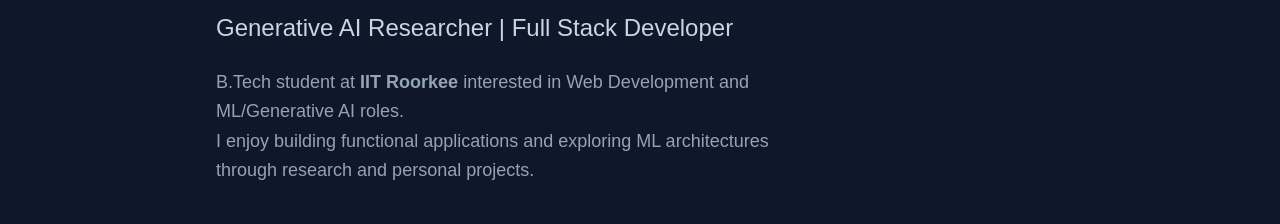
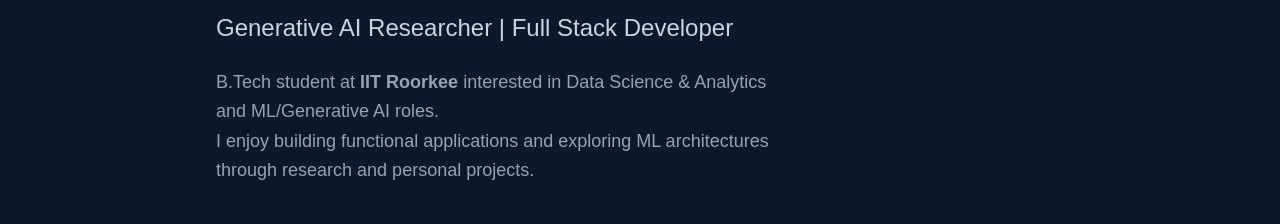
Before and after one commit to aryan0xo76/portfolio-website, a Next.js app: page / in a window 1280 px wide. Shown: the part 272-496 px from the top of the page. Built offline with nearby package versions, Linux system fonts and the light colour scheme.

Commit message:
changed bio

```diff
--- a/app/page.tsx
+++ b/app/page.tsx
@@ -34,10 +34,10 @@ export default function Home() {
               Generative AI Researcher | Full Stack Developer
             </h2>
             <p className="max-w-xl text-lg mb-8 leading-relaxed text-slate-400">
-              B.Tech student at <strong>IIT Roorkee</strong> interested in Web
-              Development and ML/Generative AI roles. <br></br>I enjoy building
-              functional applications and exploring ML architectures through
-              research and personal projects.
+              B.Tech student at <strong>IIT Roorkee</strong> interested in Data
+              Science & Analytics and ML/Generative AI roles. <br></br>I enjoy
+              building functional applications and exploring ML architectures
+              through research and personal projects.
             </p>
 
             <div className="flex gap-4 mb-10 text-slate-400">
```
